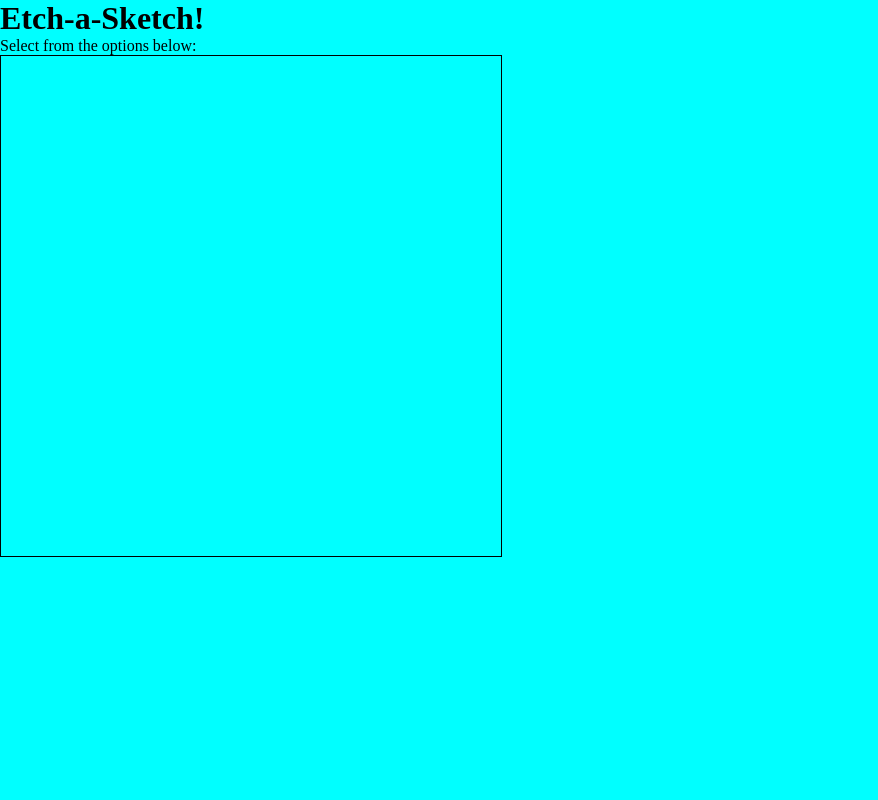
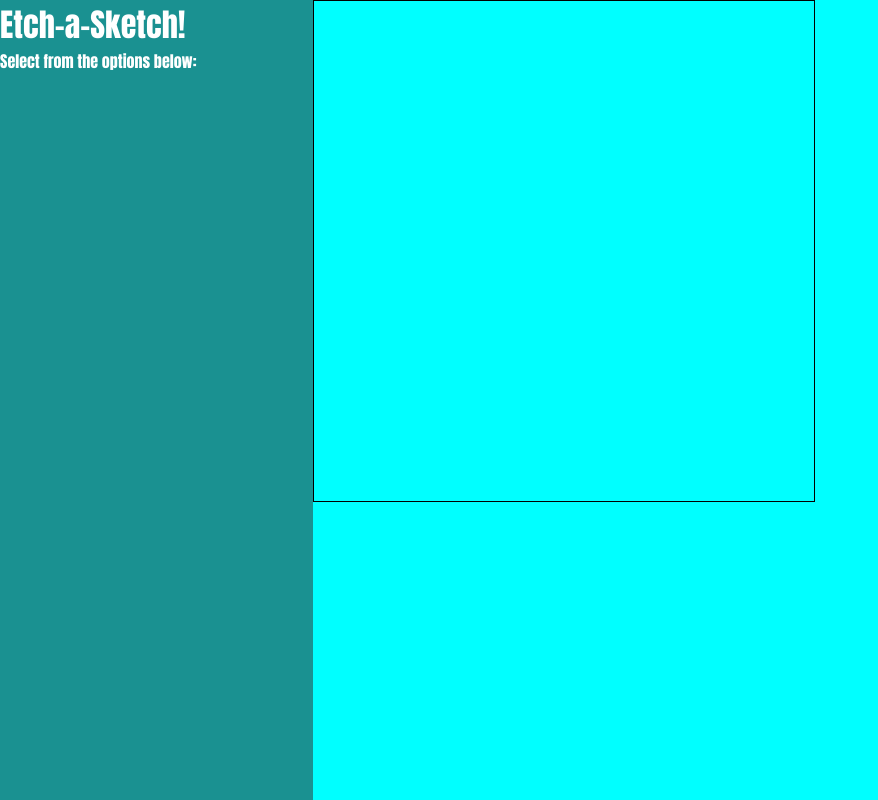
Before and after one commit to Z3BINI/etch-a-sketch, a plain HTML site: page index.html in a window 1280 px wide. Shown: the whole page, without its empty margins (0-878 px from the left). Drawn offline with Linux system fonts and the light colour scheme.

Commit message:
Font style, container flex settings

```diff
--- a/css/style.css
+++ b/css/style.css
@@ -1,10 +1,24 @@
 * {
     margin: 0;
     padding: 0;
+    color: white;
+    font-family: Impact, Haettenschweiler, 'Arial Narrow Bold', sans-serif;
 }
 
 body {
     background-color: aqua;
+    display: flex;
+}
+
+div.controlPannel {
+    background-color: rgb(26, 145, 145);
+    height: 100vh;
+    flex: 1 1 auto;
+}
+
+div.workArea {
+    height: 100vh;
+    flex: 4 1 auto;
 }
 
 div.gridContainer {
```
